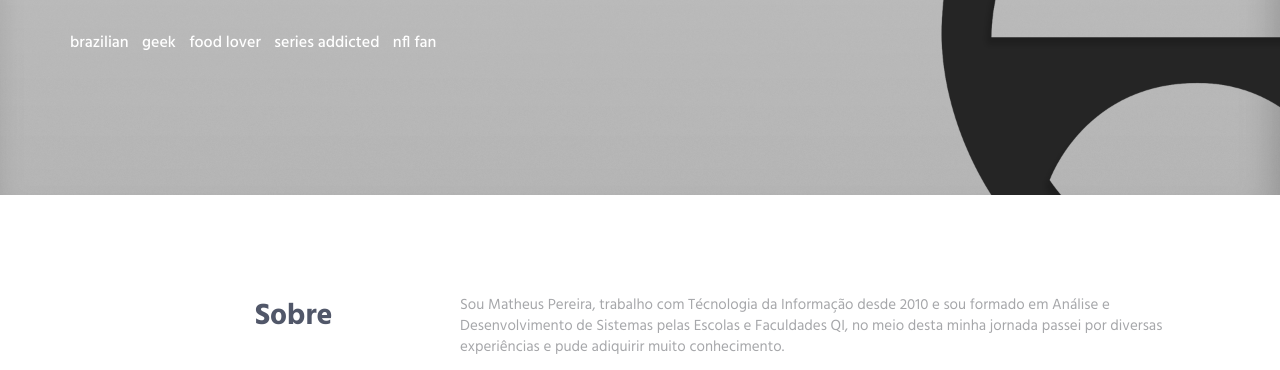
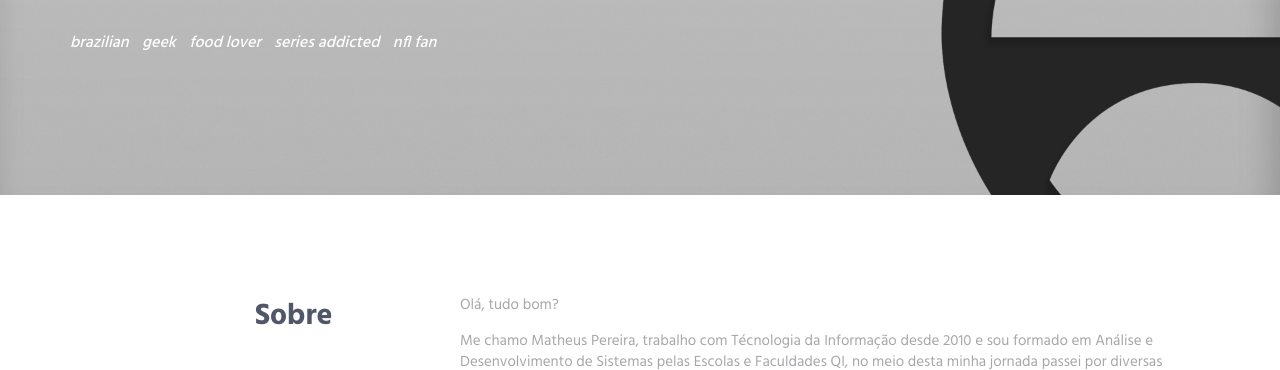
Before and after one commit to math-eusp/math-eusp.github.io, a plain HTML site: page index.html in a window 1280 px wide. Shown: the part 449-819 px from the top of the page. Drawn offline with Linux system fonts and the light colour scheme.

Commit message:
Css + Content

```diff
--- a/css/layout.css
+++ b/css/layout.css
@@ -958,6 +958,28 @@ fieldset[disabled] .btn-theme {
 }
 
 /*------------------------------------------------------------------
+  	[Text Formats]
+------------------------------------------------------------------*/
+.italic {
+  font-style: italic;
+}
+
+.oblique{
+  font-style: oblique;
+}
+
+.bold {
+  font-weight: bold;
+}
+
+.underline {
+  text-decoration: underline;
+}
+
+.line-through {
+  text-decoration: line-through;
+}
+/*------------------------------------------------------------------
   	[Background Colors]
 ------------------------------------------------------------------*/
 .bg-color-base {
--- a/index.html
+++ b/index.html
@@ -72,10 +72,10 @@
                         </div>
                         <ul class="list-inline">
                             <li class="color-white italic">brazilian</li>
-                            <li class="color-white">geek</li>
-                            <li class="color-white">food lover</li>
-                            <li class="color-white">series addicted</li>
-                            <li class="color-white">nfl fan</li>
+                            <li class="color-white italic">geek</li>
+                            <li class="color-white italic">food lover</li>
+                            <li class="color-white italic">series addicted</li>
+                            <li class="color-white italic">nfl fan</li>
                         </ul>
                     </div>
                 </div>
@@ -95,7 +95,8 @@
                     </div>
                     <div class="col-sm-8 col-sm-offset-1">
                         <div class="margin-b-60">
-                            <p>Sou Matheus Pereira, trabalho com Técnologia da Informação desde 2010 e sou formado em Análise e Desenvolvimento de Sistemas pelas Escolas e Faculdades QI, no meio desta minha jornada passei por diversas experiências e pude adiquirir muito conhecimento.</p>
+                            <p>Olá, tudo bom?</p>
+                            <p>Me chamo Matheus Pereira, trabalho com Técnologia da Informação desde 2010 e sou formado em Análise e Desenvolvimento de Sistemas pelas Escolas e Faculdades QI, no meio desta minha jornada passei por diversas experiências e pude adiquirir muito conhecimento.</p>
                             <p>Trabalhei com VB.NET,C#,Java,PHP,FrontEnd em geral,HanaXS e alem de alguns projetos para conhecimento em outras linguagens.</p>
                         </div>
                         <!-- Progress Box -->
```
